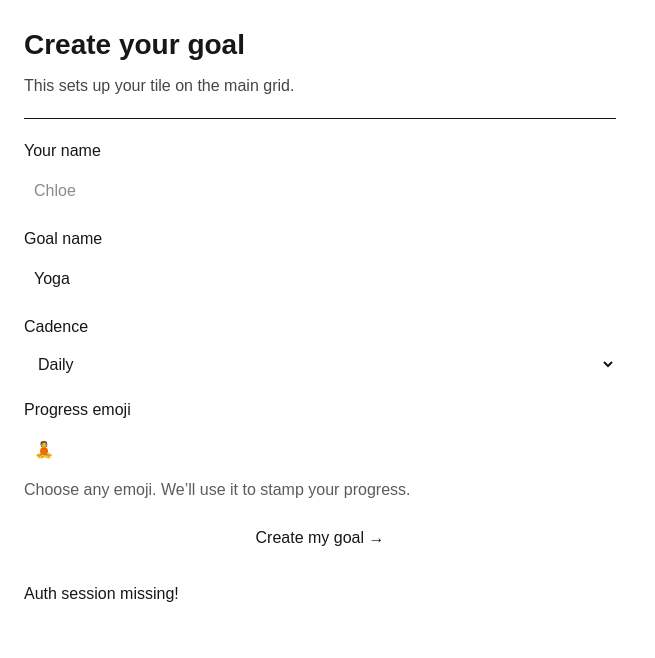
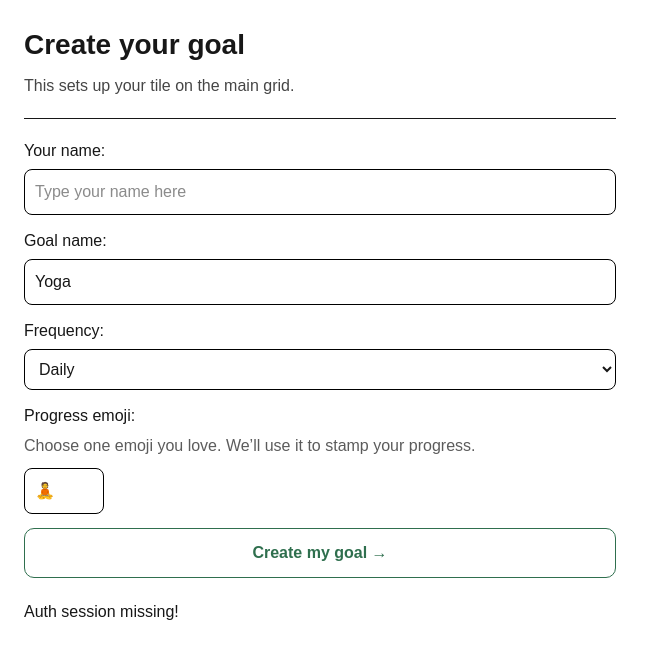
Before and after one commit to chloebenko/beasts-app, a Next.js app: page /onboarding in a window 1280 px wide. Shown: the top 658 px of the page, without its empty margins (0-655 px from the left). Built offline with nearby package versions, Linux system fonts and the light colour scheme; no server answers.

Commit message:
improved UI

```diff
--- a/src/app/onboarding/page.tsx
+++ b/src/app/onboarding/page.tsx
@@ -3,6 +3,7 @@
 import { useEffect, useState } from "react";
 import { useRouter } from "next/navigation";
 import { supabase } from "../../../lib/supabaseClient";
+import ActionButton from "../components/ActionButton";
 
 type Cadence = "daily" | "weekly" | "monthly";
 
@@ -127,31 +128,39 @@ export default function OnboardingPage() {
 
       <div style={{ display: "grid", gap: 14 }}>
         <div>
-          <label style={{ display: "block", marginBottom: 6 }}>Your name</label>
+          <label style={{ display: "block", marginBottom: 6 }}>Your name:</label>
           <input
             value={displayName}
             onChange={(e) => setDisplayName(e.target.value)}
-            placeholder="Chloe"
-            style={{ width: "100%", padding: 10 }}
+            placeholder="Type your name here"
+            onFocus={(e) => (e.target.placeholder = "")}
+            onBlur={(e) => {
+              if (!displayName) e.target.placeholder = "Type your name here";
+            }}
+            style={{ width: "100%", padding: 10, border: "1px solid #000", borderRadius: 8}}
           />
         </div>
 
         <div>
-          <label style={{ display: "block", marginBottom: 6 }}>Goal name</label>
+          <label style={{ display: "block", marginBottom: 6 }}>Goal name:</label>
           <input
             value={title}
             onChange={(e) => setTitle(e.target.value)}
-            placeholder="Yoga"
-            style={{ width: "100%", padding: 10 }}
+            placeholder="Type your goal, ex: Yoga, Breathwork"
+            onFocus={(e) => (e.target.placeholder = "")}
+            onBlur={(e) => {
+              if (!title) e.target.placeholder = "Type your goal, ex: Yoga, Breathwork";
+            }}
+            style={{ width: "100%", padding: 10, border: "1px solid #000", borderRadius: 8 }}
           />
         </div>
 
         <div>
-          <label style={{ display: "block", marginBottom: 6 }}>Cadence</label>
+          <label style={{ display: "block", marginBottom: 6 }}>Frequency:</label>
           <select
             value={cadence}
             onChange={(e) => setCadence(e.target.value as Cadence)}
-            style={{ width: "100%", padding: 10 }}
+            style={{ width: "100%", padding: 10, border: "1px solid #000", borderRadius: 8 }}
           >
             <option value="daily">Daily</option>
             <option value="weekly">Weekly</option>
@@ -160,21 +169,27 @@ export default function OnboardingPage() {
         </div>
 
         <div>
-          <label style={{ display: "block", marginBottom: 6 }}>Progress emoji</label>
+          <label style={{ display: "block", marginBottom: 6 }}>Progress emoji:</label>
+          <p style={{ marginBottom: 10, opacity: 0.7 }}>
+            Choose one emoji you love. We’ll use it to stamp your progress.
+          </p>
           <input
             value={emoji}
             onChange={(e) => setEmoji(e.target.value)}
             placeholder="🧘"
-            style={{ width: "100%", padding: 10, maxWidth: 160 }}
+            onFocus={(e) => (e.target.placeholder = "")}
+            onBlur={(e) => {
+              if (!emoji) e.target.placeholder = "🧘";
+            }}
+            style={{ width: "100%", padding: 10, maxWidth: 80, border: "1px solid #000", borderRadius: 8 }}
           />
-          <p style={{ marginTop: 6, opacity: 0.7 }}>
-            Choose any emoji. We’ll use it to stamp your progress.
-          </p>
         </div>
 
-        <button onClick={createGoal} style={{ padding: "10px 14px" }}>
-          Create my goal →
-        </button>
+        <ActionButton
+          onClick={createGoal}
+          text="Create my goal →"
+          clickedText="Goal created!"
+        />
 
         {status && <p style={{ marginTop: 8 }}>{status}</p>}
       </div>
```
